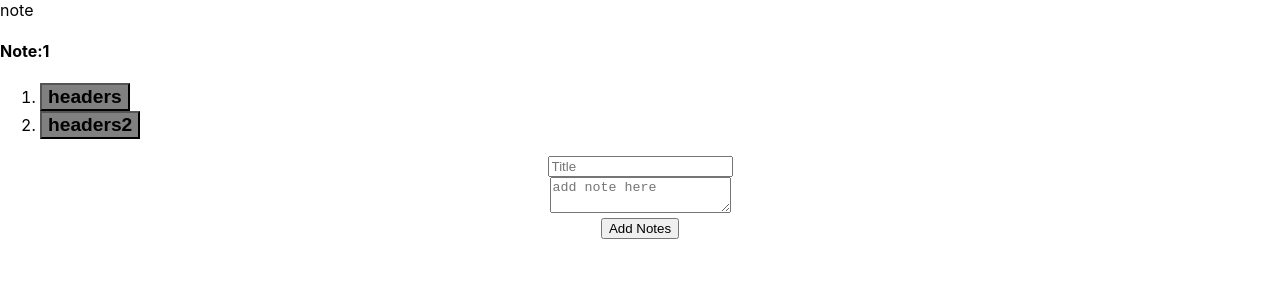
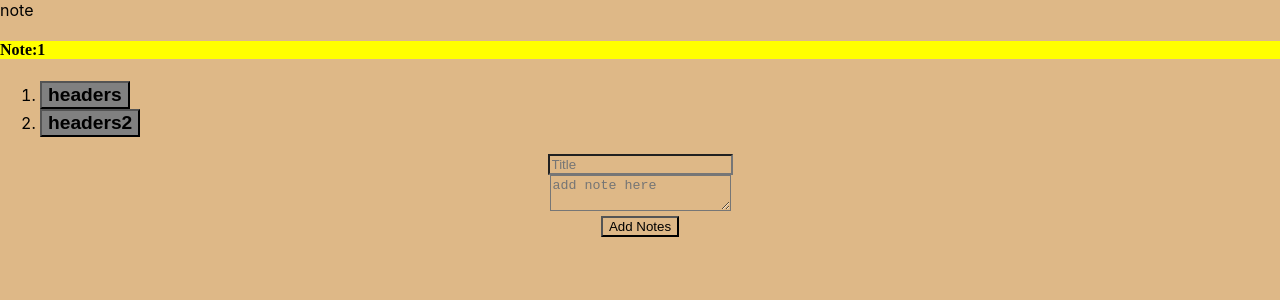
Before and after one commit to pjsherpa/note, a React (Create React App) app: page / in a window 1280 px wide. Shown: the top 300 px of the page. Built offline with nearby package versions, Linux system fonts and the light colour scheme.

Commit message:
updated background color and note style

```diff
--- a/src/component/NoteInput.js
+++ b/src/component/NoteInput.js
@@ -68,7 +68,7 @@ const NoteInput = () => {
   });
   return (
     <div>
-      <h4>Note:{notePop}</h4>
+      <h4 className="noteHeader">Note:{notePop}</h4>
       <div>
         <ol>{noteList}</ol>
 
--- a/src/component/NoteInputStyle.css
+++ b/src/component/NoteInputStyle.css
@@ -1,6 +1,17 @@
+*{
+  background-color:burlywood
+}
+
 .button{
   font-style: normal;
   font-size: larger;
   font-weight: bolder;
   background-color: grey;
 }
+
+.noteHeader{
+  font-family: 'Times New Roman', Times, serif;
+  font-weight: bold;
+  justify-content: end;
+  background-color: yellow;
+}
```
